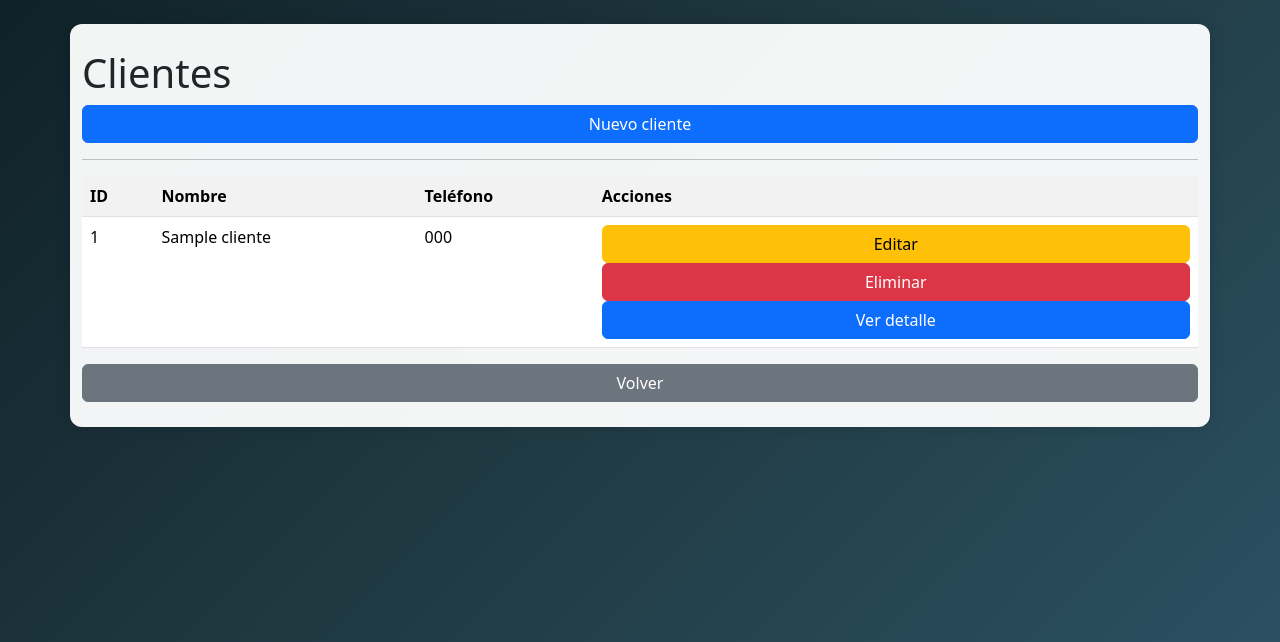
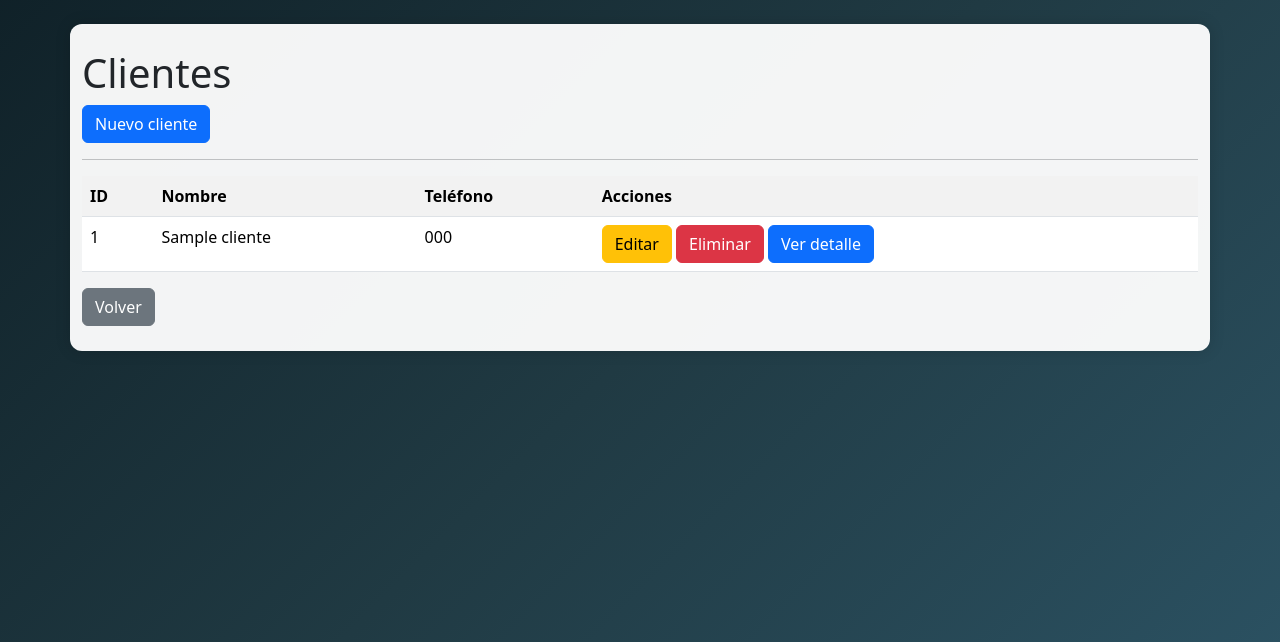
Before and after one commit to marisoltorres99/GestionStock, a Flask app: page /clientes in a window 1280 px wide. Shown: the part 56-698 px from the top of the page. Run offline with Flask 3, Linux system fonts and the light colour scheme; tables that the repository leaves empty hold one stand-in row (values such as "Sample post").

Commit message:
botones responsivos

```diff
--- a/static/styles.css
+++ b/static/styles.css
@@ -48,3 +48,15 @@ body {
     }
 
 }
+
+.btn-responsive {
+    width: 100%;
+}
+
+@media (min-width: 768px) {
+
+    .btn-responsive {
+        width: auto;
+    }
+
+}
--- a/templates/clientes/detalle.html
+++ b/templates/clientes/detalle.html
@@ -43,13 +43,13 @@
 
 <hr>
 
-<a class="btn btn-primary w-100" href="/pagos/crear">
+<a class="btn btn-primary btn-responsive" href="/pagos/crear">
     Registrar pago
 </a>
 
 <br><br>
 
-<a class="btn btn-secondary w-100" href="/clientes">
+<a class="btn btn-secondary btn-responsive" href="/clientes">
     Volver
 </a>
 
--- a/templates/clientes/form.html
+++ b/templates/clientes/form.html
@@ -24,7 +24,7 @@
 
     <hr>
 
-    <button type="submit" class="btn btn-primary w-100">
+    <button type="submit" class="btn btn-primary btn-responsive">
         {% if cliente %}
             Actualizar
         {% else %}
@@ -36,6 +36,6 @@
 
 <br>
 
-<a class="btn btn-secondary w-100" href="/clientes">Volver</a>
+<a class="btn btn-secondary btn-responsive" href="/clientes">Volver</a>
 
 {% endblock %}
--- a/templates/clientes/index.html
+++ b/templates/clientes/index.html
@@ -4,7 +4,7 @@
 
 <h1>Clientes</h1>
 
-<a href="{{ url_for('cliente.crear') }}" class="btn btn-primary w-100">Nuevo cliente</a>
+<a href="{{ url_for('cliente.crear') }}" class="btn btn-primary btn-responsive">Nuevo cliente</a>
 
 <hr>
 
@@ -23,13 +23,13 @@
             <td>{{ c.nombre }}</td>
             <td>{{ c.telefono }}</td>
             <td>
-                <a href="/clientes/editar/{{ c.id }}" class="btn btn-warning w-100">Editar</a>
+                <a href="/clientes/editar/{{ c.id }}" class="btn btn-warning btn-responsive">Editar</a>
 
                 <form action="/clientes/eliminar/{{ c.id }}" method="POST" style="display:inline;">
-                    <button type="submit" class="btn btn-danger w-100">Eliminar</button>
+                    <button type="submit" class="btn btn-danger btn-responsive">Eliminar</button>
                 </form>
 
-                <a href="/clientes/{{ c.id }}" class="btn btn-primary w-100">
+                <a href="/clientes/{{ c.id }}" class="btn btn-primary btn-responsive">
                     Ver detalle
                 </a>
             </td>
@@ -38,6 +38,6 @@
     </table>
 </div>
 
-<a class="btn btn-secondary w-100" href="/">Volver</a>
+<a class="btn btn-secondary btn-responsive" href="/">Volver</a>
 
 {% endblock %}
--- a/templates/informes/clientesConDeudas.html
+++ b/templates/informes/clientesConDeudas.html
@@ -40,6 +40,6 @@
 
     </table>
 </div>
-<a href="{{ url_for('informe.listar') }}" class="btn btn-secondary">Volver</a>
+<a href="{{ url_for('informe.listar') }}" class="btn btn-secondary btn-responsive">Volver</a>
 
 {% endblock %}
--- a/templates/informes/index.html
+++ b/templates/informes/index.html
@@ -4,8 +4,8 @@
 
 <h2>Emitir informe de: </h2>
 <hr>
-<a class="btn btn-primary" href="{{ url_for('informe.ventasDelDia') }}">Ventas diarias</a>
-<a class="btn btn-primary" href="{{ url_for('informe.productosMasVendidos') }}">Productos mas vendidos</a>
-<a class="btn btn-primary" href="{{ url_for('informe.clientesConDeudas') }}">Clientes con deudas</a>
+<a class="btn btn-primary btn-responsive" href="{{ url_for('informe.ventasDelDia') }}">Ventas diarias</a>
+<a class="btn btn-primary btn-responsive" href="{{ url_for('informe.productosMasVendidos') }}">Productos mas vendidos</a>
+<a class="btn btn-primary btn-responsive" href="{{ url_for('informe.clientesConDeudas') }}">Clientes con deudas</a>
 
 {% endblock %}
--- a/templates/informes/productosMasVendidos.html
+++ b/templates/informes/productosMasVendidos.html
@@ -38,6 +38,6 @@
     </table>
 </div>
 
-<a href="{{ url_for('informe.listar') }}" class="btn btn-secondary">Volver</a>
+<a href="{{ url_for('informe.listar') }}" class="btn btn-secondary btn-responsive">Volver</a>
 
 {% endblock %}
--- a/templates/informes/ventasDiarias.html
+++ b/templates/informes/ventasDiarias.html
@@ -56,6 +56,6 @@
     </table>
 </div>
 
-<a href="{{ url_for('informe.listar') }}" class="btn btn-secondary">Volver</a>
+<a href="{{ url_for('informe.listar') }}" class="btn btn-secondary btn-responsive">Volver</a>
 
 {% endblock %}
```
